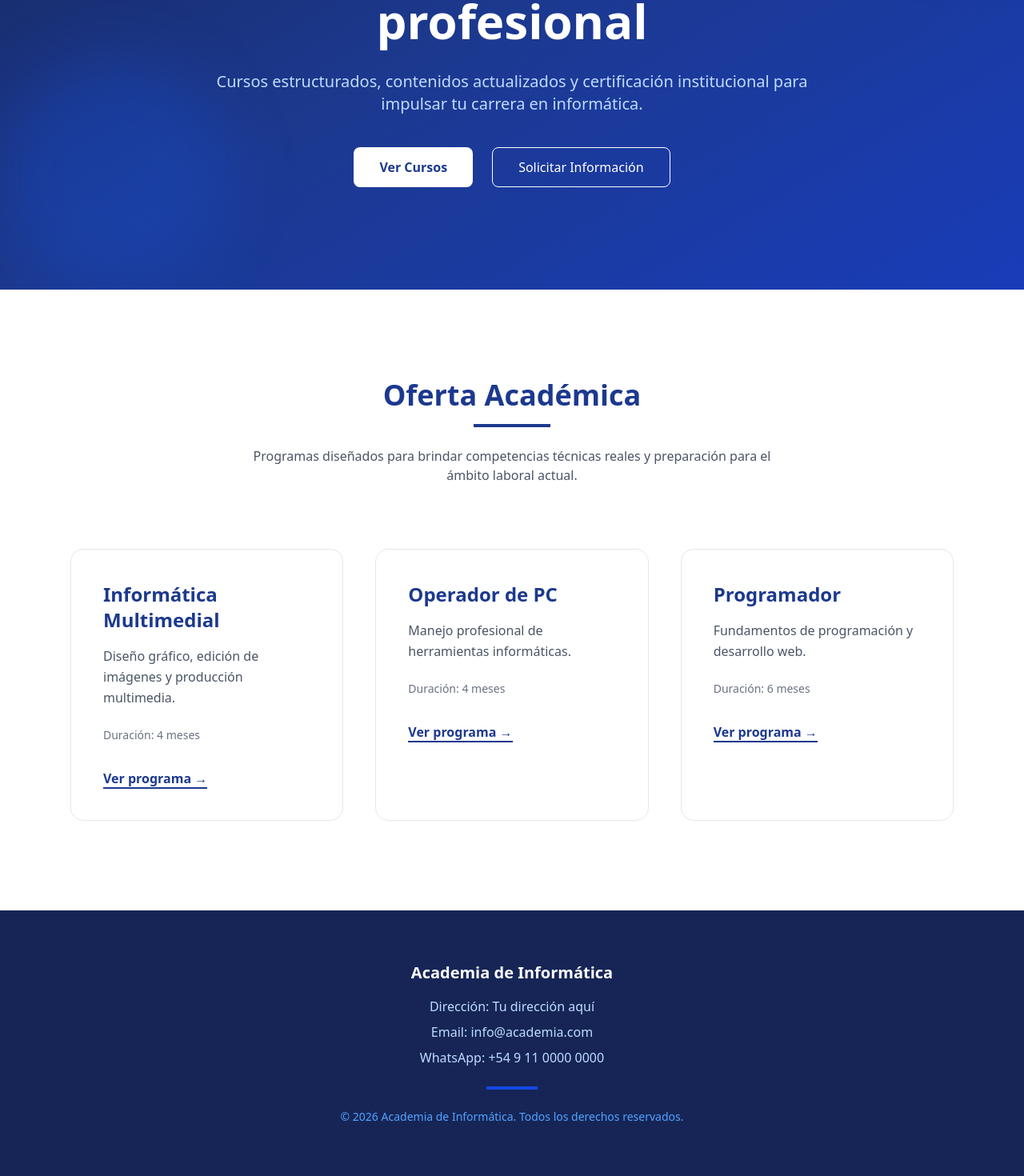
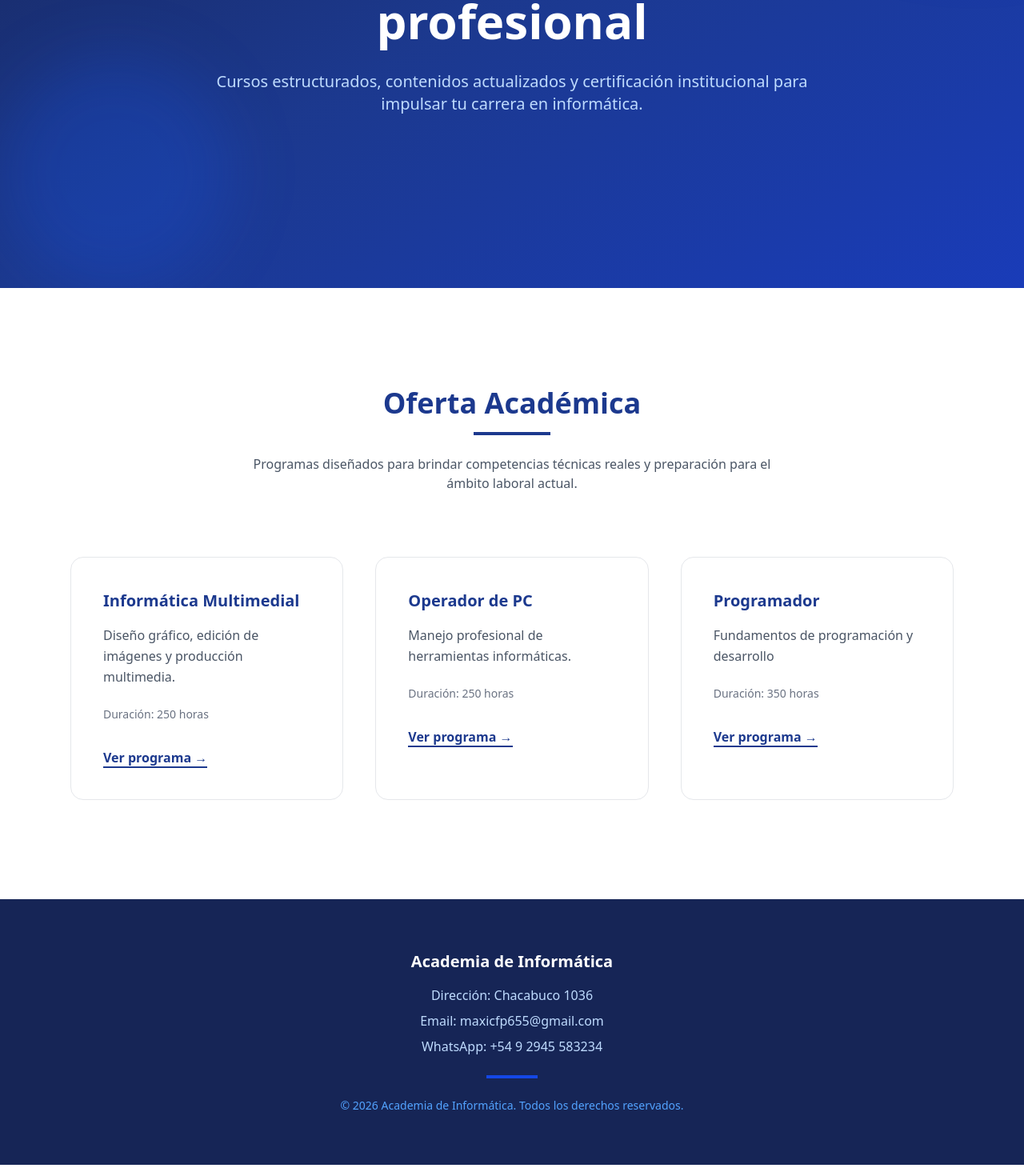
Before and after one commit to maxielsezar/academiainformatica, a Next.js app: page / in a window 1280 px wide. Shown: the part 378-1848 px from the top of the page at 80% size. Built offline with nearby package versions, Linux system fonts and the light colour scheme.

Commit message:
se modifico duracion de los cursos  y se quitaron botones del Hero

```diff
--- a/app/components/CursoCard.tsx
+++ b/app/components/CursoCard.tsx
@@ -17,7 +17,7 @@ export default function CursoCard({
     <div className="group border border-gray-200 p-10 rounded-2xl hover:shadow-xl transition-all duration-300 bg-white">
 
 
-      <h3 className="text-2xl font-bold text-blue-900 mb-4 group-hover:text-blue-700 transition">
+      <h3 className="text-xl font-bold text-blue-900 mb-4 group-hover:text-blue-700 transition">
         {titulo}
       </h3>
 
--- a/app/components/CursosSection.tsx
+++ b/app/components/CursosSection.tsx
@@ -2,7 +2,7 @@ import CursoCard from "./CursoCard";
 
 export default function CursosSection() {
   return (
-    <section id="cursos" className="py-28 bg-white">
+    <section id="cursos" className="py-31 bg-white">
       <div className="max-w-6xl mx-auto px-6">
 
         <div className="text-center mb-20">
@@ -20,21 +20,21 @@ export default function CursosSection() {
           <CursoCard
             titulo="Informática Multimedial"
             descripcion="Diseño gráfico, edición de imágenes y producción multimedia."
-            duracion="4 meses"
+            duracion="250 horas"
             slug="informatica-multimedial"
           />
 
           <CursoCard
             titulo="Operador de PC"
             descripcion="Manejo profesional de herramientas informáticas."
-            duracion="4 meses"
+            duracion="250 horas"
             slug="operador-pc"
           />
 
           <CursoCard
             titulo="Programador"
-            descripcion="Fundamentos de programación y desarrollo web."
-            duracion="6 meses"
+            descripcion="Fundamentos de programación y desarrollo"
+            duracion="350 horas"
             slug="programador"
           />
         </div>
--- a/app/components/Footer.tsx
+++ b/app/components/Footer.tsx
@@ -7,9 +7,9 @@ export default function Footer() {
           Academia de Informática
         </h4>
 
-        <p className="mb-2">Dirección: Tu dirección aquí</p>
-        <p className="mb-2">Email: info@academia.com</p>
-        <p className="mb-6">WhatsApp: +54 9 11 0000 0000</p>
+        <p className="mb-2">Dirección: Chacabuco 1036</p>
+        <p className="mb-2">Email: maxicfp655@gmail.com</p>
+        <p className="mb-6">WhatsApp: +54 9 2945 583234</p>
 
         <div className="w-16 h-1 bg-blue-700 mx-auto mb-6"></div>
 
--- a/app/components/Hero.tsx
+++ b/app/components/Hero.tsx
@@ -16,19 +16,11 @@ export default function Hero() {
           Formación sólida para tu futuro profesional
         </h1>
 
-        <p className="text-lg md:text-xl text-blue-200 max-w-3xl mx-auto mb-10">
+        <p className="text-lg md:text-xl text-blue-200 max-w-3xl mx-auto mb-22">
           Cursos estructurados, contenidos actualizados y certificación institucional
           para impulsar tu carrera en informática.
         </p>
 
-        <div className="flex justify-center gap-6">
-          <button className="bg-white text-blue-900 px-8 py-3 rounded-lg font-semibold hover:bg-gray-200 transition">
-            Ver Cursos
-          </button>
-          <button className="border border-white px-8 py-3 rounded-lg hover:bg-white/10 transition">
-            Solicitar Información
-          </button>
-        </div>
       </div>
     </section>
   );
--- a/app/components/Navbar.tsx
+++ b/app/components/Navbar.tsx
@@ -56,7 +56,6 @@ export default function Navbar() {
         >
           <a href="#" className="hover:text-blue-600 transition">Inicio</a>
           <a href="#cursos" className="hover:text-blue-600 transition">Cursos</a>
-          <a href="#contacto" className="hover:text-blue-600 transition">Contacto</a>
         </nav>
 
         {/* Hamburger Button */}
@@ -93,7 +92,6 @@ export default function Navbar() {
         <div className="flex flex-col items-center py-6 gap-6 text-sm font-medium">
           <a href="#" onClick={handleLinkClick}>Inicio</a>
           <a href="#cursos" onClick={handleLinkClick}>Cursos</a>
-          <a href="#contacto" onClick={handleLinkClick}>Contacto</a>
         </div>
       </div>
     </header>
--- a/app/data/cursos.ts
+++ b/app/data/cursos.ts
@@ -8,7 +8,7 @@ export const cursos = {
     perfilEgresado:
       "El egresado estará capacitado para desarrollar programas informáticos siguiendo especificaciones técnicas, participar en equipos de desarrollo de software, interpretar documentación técnica y aplicar buenas prácticas de programación. Podrá desempeñarse como programador junior, asistente de desarrollo o colaborador en proyectos tecnológicos, con una base sólida en lógica, estructura de datos y resolución de problemas.",
 
-    duracion: "6 meses",
+    duracion: "350 horas",
     modalidad: "Presencial",
 
     modulos: [
@@ -58,7 +58,7 @@ export const cursos = {
     perfilEgresado:
       "El egresado estará preparado para desempeñarse en tareas administrativas y operativas utilizando herramientas informáticas con eficiencia. Podrá elaborar documentos profesionales, gestionar planillas de cálculo, organizar información digital y comunicarse mediante plataformas electrónicas, respondiendo a las demandas básicas del entorno laboral moderno.",
 
-    duracion: "4 meses",
+    duracion: "250 horas",
     modalidad: "Presencial",
 
     modulos: [
@@ -103,7 +103,7 @@ export const cursos = {
     perfilEgresado:
       "El egresado estará capacitado para diseñar y producir contenidos multimedia integrando texto, imagen y sonido. Podrá participar en proyectos de comunicación digital, diseño gráfico básico y producción de contenidos web. Contará con fundamentos técnicos y creativos para desarrollar piezas digitales adaptadas a distintos formatos y plataformas.",
 
-    duracion: "4 meses",
+    duracion: "250 horas",
     modalidad: "Presencial",
 
     modulos: [
```
